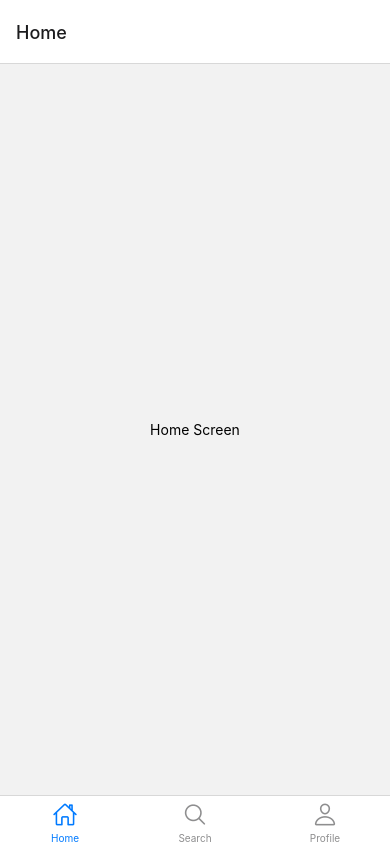
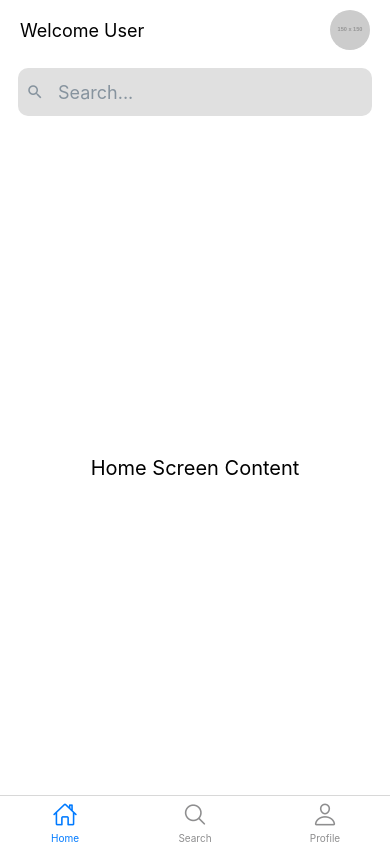
Before and after one commit to mulyatma/rent_car, a React Native app: screen /Home in a window 390 px wide. Built offline with nearby package versions, Linux system fonts and the light colour scheme.

Commit message:
add search on home :mulya

```diff
--- a/App.js
+++ b/App.js
@@ -19,17 +19,17 @@ function MainTabs() {
       <Tab.Screen
         name="Home"
         component={Home}
-        options={{ tabBarIcon: ({ color, size }) => (<Icon name="home-outline" color={color} size={size} />) }}
+        options={{ tabBarIcon: ({ color, size }) => (<Icon name="home-outline" color={color} size={size} />), headerShown: false }}
       />
       <Tab.Screen
         name="Search"
         component={SearchScreen}
-        options={{ tabBarIcon: ({ color, size }) => (<Icon name="search-outline" color={color} size={size} />) }}
+        options={{ tabBarIcon: ({ color, size }) => (<Icon name="search-outline" color={color} size={size} />), headerShown: false }}
       />
       <Tab.Screen
         name="Profile"
         component={Menu}
-        options={{ tabBarIcon: ({ color, size }) => (<Icon name="person-outline" color={color} size={size} />) }}
+        options={{ tabBarIcon: ({ color, size }) => (<Icon name="person-outline" color={color} size={size} />), headerShown: false }}
       />
     </Tab.Navigator>
   );
--- a/package.json
+++ b/package.json
@@ -16,6 +16,7 @@
     "@react-navigation/stack": "^6.3.29",
     "react": "18.2.0",
     "react-native": "0.74.2",
+    "react-native-elements": "^3.4.3",
     "react-native-safe-area-context": "^4.10.5",
     "react-native-screens": "^3.32.0",
     "react-native-vector-icons": "^10.1.0"
--- a/src/screen/Home.js
+++ b/src/screen/Home.js
@@ -1,11 +1,35 @@
 /* eslint-disable prettier/prettier */
-import React from 'react';
-import { View, Text, StyleSheet } from 'react-native';
+import React, { useState } from 'react';
+import { View, Text, StyleSheet, Image } from 'react-native';
+import { SearchBar } from 'react-native-elements';
 
 function Home() {
+    const [search, setSearch] = useState('');
+
+    const updateSearch = (search) => {
+        setSearch(search);
+    };
+
+    const userName = 'User';  // Anda dapat mengganti ini dengan nama pengguna yang dinamis
+    const userImage = 'https://via.placeholder.com/150';  // Ganti dengan URL gambar pengguna
+
     return (
         <View style={styles.container}>
-            <Text>Home Screen</Text>
+            <View style={styles.header}>
+                <Text style={styles.welcomeText}>Welcome {userName}</Text>
+                <Image source={{ uri: userImage }} style={styles.userImage} />
+            </View>
+            <SearchBar
+                placeholder="Search..."
+                onChangeText={updateSearch}
+                value={search}
+                containerStyle={styles.searchContainer}
+                inputContainerStyle={styles.searchInputContainer}
+                inputStyle={styles.searchInput}
+            />
+            <View style={styles.bodyContainer}>
+                <Text style={styles.bodyText}>Home Screen Content</Text>
+            </View>
         </View>
     );
 }
@@ -13,8 +37,45 @@ function Home() {
 const styles = StyleSheet.create({
     container: {
         flex: 1,
+        backgroundColor: '#fff',
+    },
+    header: {
+        flexDirection: 'row',
+        justifyContent: 'space-between',
+        alignItems: 'center',
+        padding: 10,
+        marginHorizontal: 10,
+    },
+    welcomeText: {
+        fontSize: 18,
+        color: '#000',
+    },
+    userImage: {
+        width: 40,
+        height: 40,
+        borderRadius: 20,
+    },
+    bodyContainer: {
+        flex: 1,
         justifyContent: 'center',
         alignItems: 'center',
+    },
+    bodyText: {
+        fontSize: 20,
+    },
+    searchContainer: {
+        marginHorizontal: 10,
+        marginBottom: 16,
+        backgroundColor: 'transparent',
+        borderTopWidth: 0,
+        borderBottomWidth: 0,
+    },
+    searchInputContainer: {
+        backgroundColor: '#e0e0e0',
+        borderRadius: 10,
+    },
+    searchInput: {
+        color: '#000',
     },
 });
 
```
Also changed, not shown: 1 other file (tests, documents, lock files or other folders).
